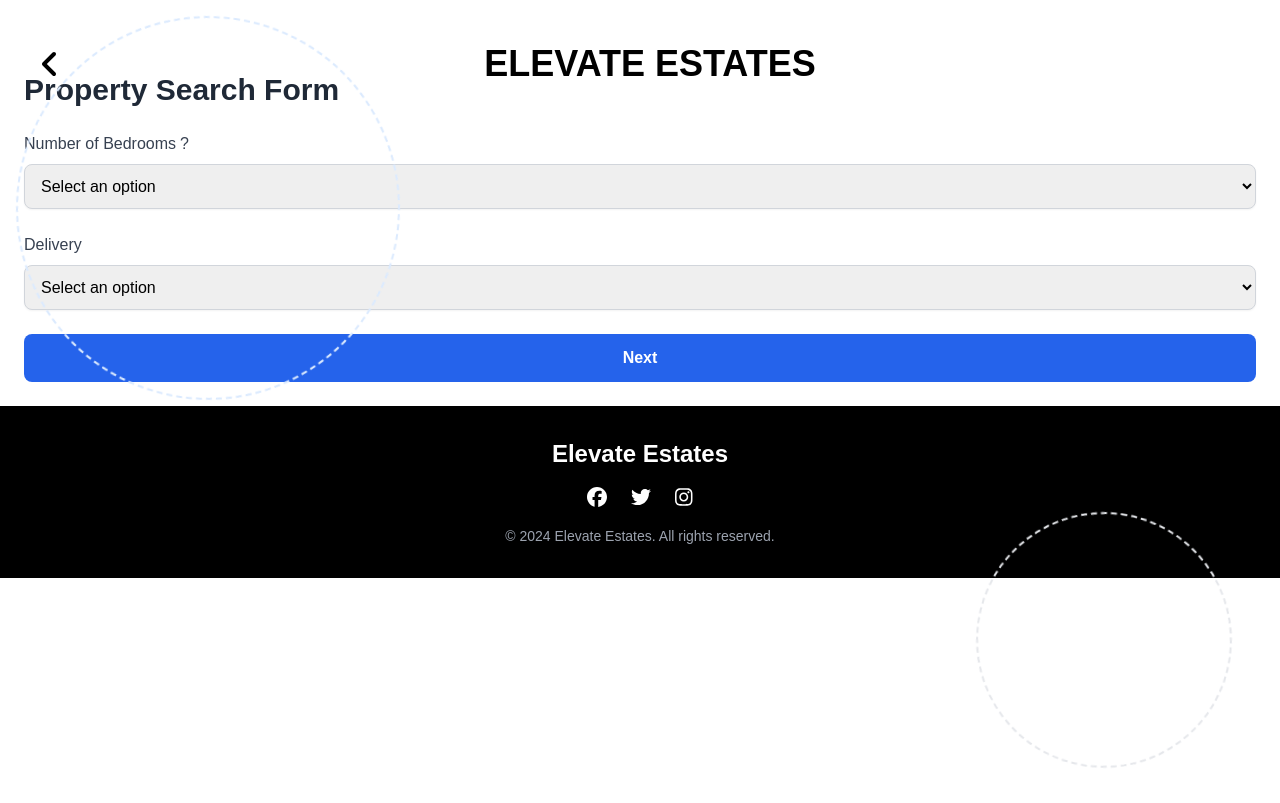
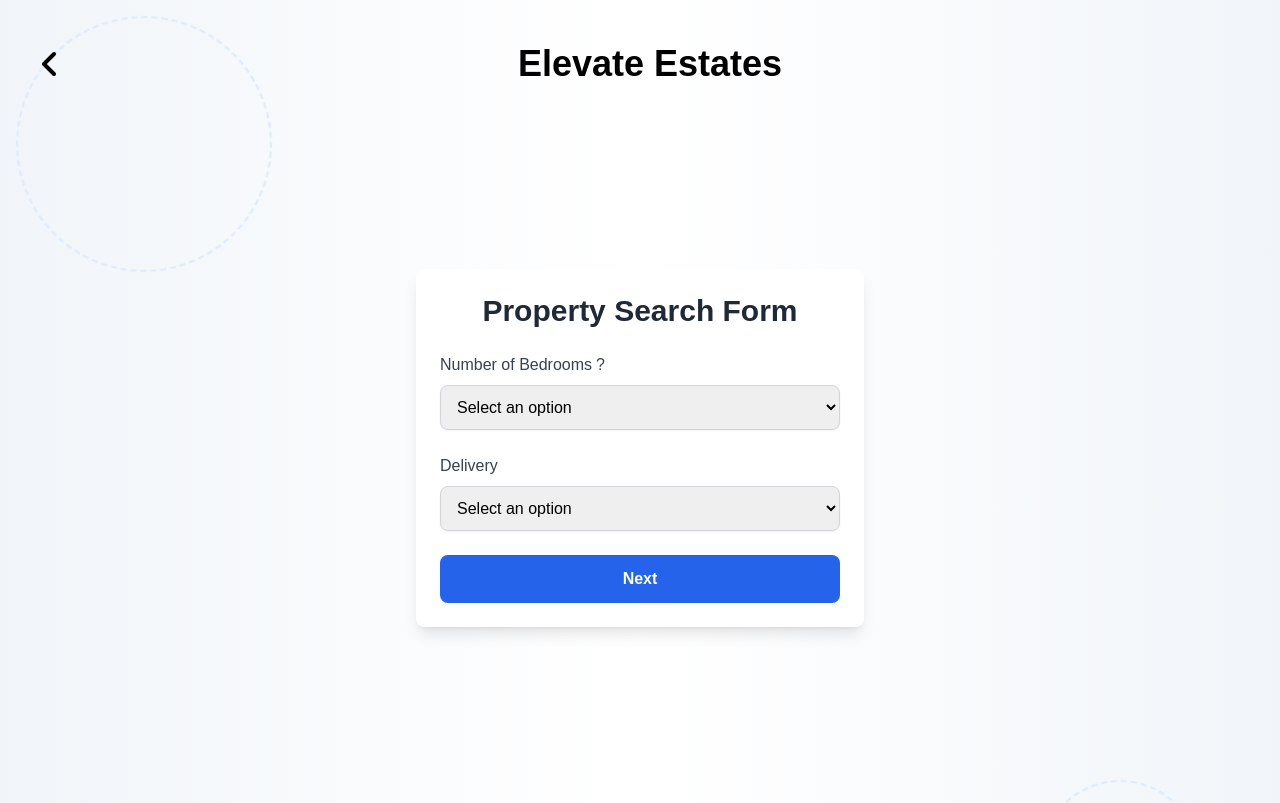
Before and after one commit to y-emam/elevate-estates, a Next.js app: page /propertyDetails in a window 1280 px wide. Shown: the top 803 px of the page. Built offline with nearby package versions, Linux system fonts and the light colour scheme.

Commit message:
fixed more bugs and edited the property details page

```diff
--- a/app/destination/page.tsx
+++ b/app/destination/page.tsx
@@ -2,6 +2,7 @@
 
 import Footer from "@/components/Footer";
 import Navbar from "@/components/Navbar";
+import RotatingCircles from "@/components/RotatingCircles";
 import Image from "next/image";
 import { useRouter } from "next/navigation";
 
@@ -44,7 +45,7 @@ function Form() {
   };
 
   return (
-    <div className="bg-gradient-to-r from-slate-100 via-white to-slate-50 h-full relative">
+    <div className="bg-gradient-to-r from-slate-100 via-white to-slate-50 h-full relative overflow-x-hidden">
       <Navbar />
       <div className="pt-36 flex flex-col justify-center">
         <h1 className="w-full text-black text-center text-xl font-bold">
@@ -75,8 +76,7 @@ function Form() {
       </div>
       <Footer />
 
-      <div className="absolute z-0 top-4 left-4 w-64 sm:w-80 md:w-96 h-64 sm:h-80 md:h-96 border-2 border-dashed border-blue-100 rounded-full animate-rotate" />
-      <div className="absolute bottom-8 right-12 w-48 sm:w-64 md:w-80 h-48 sm:h-64 md:h-80 border-2 border-black-100 border-dashed rounded-full animate-rotate" />
+      <RotatingCircles />
     </div>
   );
 }
--- a/app/propertyDetails/page.tsx
+++ b/app/propertyDetails/page.tsx
@@ -4,9 +4,11 @@
 import Navbar from "@/components/Navbar";
 import { useRouter, useSearchParams } from "next/navigation";
 import { ChangeEvent, FormEvent, useState } from "react";
-import Tippy from "@tippyjs/react";
+// import Tippy from "@tippyjs/react";
 import "tippy.js/dist/tippy.css";
 import Footer from "@/components/Footer";
+import Tooltip from "@/components/Tooltip";
+import RotatingCircles from "@/components/RotatingCircles";
 
 interface propertyDetailsData {
   noBedrooms: string;
@@ -42,26 +44,27 @@ function PropertyDetails() {
   };
 
   return (
-    <div>
+    <div className="bg-gradient-to-r from-slate-100 via-white to-slate-100 h-full relative overflow-x-hidden">
       <Navbar />
-      <div className="container mx-auto p-6">
-        <h1 className="text-3xl font-bold text-gray-800 mb-6">
+      <div className="flex justify-center items-center min-h-screen">
+        <div className="bg-white p-6 rounded-lg shadow-lg w-full max-w-md z-20">
+          <h1 className="text-3xl font-bold text-gray-800 mb-6 text-center">
             Property Search Form
           </h1>
           <form onSubmit={handleSubmit} className="space-y-6">
-          <div className="space-y-2 relative">
+            <div className="space-y-2">
               <label className="text-gray-700 font-medium flex items-center">
                 Number of Bedrooms
-              <Tippy content="Excludes extra spaces like the nanny's room, driver’s quarters, laundry area, and study.">
+                <Tooltip content="Excludes extra rooms like the nanny's room, driver’s quarters, laundry area, and study.">
                   <span className="ml-1 cursor-pointer">?</span>
-              </Tippy>
+                </Tooltip>
               </label>
               <select
                 name="noBedrooms"
                 value={propertyDetailsData.noBedrooms}
                 onChange={handleChange}
                 required
-              className="w-full p-3 border border-gray-300 rounded-lg shadow-sm focus:outline-none focus:ring-2 focus:ring-blue-500"
+                className="w-full p-3 border border-gray-300 rounded-lg shadow-sm focus:outline-none focus:ring-2 focus:ring-blue-500 cursor-pointer"
               >
                 <option value="">Select an option</option>
                 <option value="1">1 Bedroom</option>
@@ -78,7 +81,7 @@ function PropertyDetails() {
                 value={propertyDetailsData.delivery}
                 onChange={handleChange}
                 required
-              className="w-full p-3 border border-gray-300 rounded-lg shadow-sm focus:outline-none focus:ring-2 focus:ring-blue-500"
+                className="w-full p-3 border border-gray-300 rounded-lg shadow-sm focus:outline-none focus:ring-2 focus:ring-blue-500 cursor-pointer"
               >
                 <option value="">Select an option</option>
                 <option value="Ready to move">Ready to Move</option>
@@ -89,16 +92,16 @@ function PropertyDetails() {
 
             <button
               type="submit"
-            className="w-full bg-blue-600 text-white p-3 rounded-lg font-semibold hover:bg-blue-700 transition duration-300"
+              className="w-full bg-blue-600 text-white p-3 rounded-lg font-semibold hover:bg-blue-700 transition duration-300 cursor-pointer"
             >
               Next
             </button>
           </form>
         </div>
+      </div>
       <Footer />
 
-      <div className="absolute z-0 top-4 left-4 w-96 h-96 border-2 border-dashed border-blue-100 rounded-full animate-rotate" />
-      <div className="absolute bottom-8 right-12 w-64 h-64 border-2 border-black-100 border-dashed rounded-full animate-rotate" />
+      <RotatingCircles />
     </div>
   );
 }
--- a/app/propertyType/page.tsx
+++ b/app/propertyType/page.tsx
@@ -2,6 +2,7 @@
 
 import Footer from "@/components/Footer";
 import Navbar from "@/components/Navbar";
+import RotatingCircles from "@/components/RotatingCircles";
 import Image from "next/image";
 import { useRouter, useSearchParams } from "next/navigation";
 
@@ -80,8 +81,7 @@ function PropertyType() {
       </div>
       <Footer />
 
-      <div className="absolute z-0 top-4 left-4 w-64 sm:w-80 md:w-96 h-64 sm:h-80 md:h-96 border-2 border-dashed border-blue-100 rounded-full animate-rotate" />
-      <div className="absolute bottom-8 right-12 w-48 sm:w-64 md:w-80 h-48 sm:h-64 md:h-80 border-2 border-black-100 border-dashed rounded-full animate-rotate" />
+      <RotatingCircles />
     </div>
   );
 }
--- a/app/submition/page.tsx
+++ b/app/submition/page.tsx
@@ -2,6 +2,7 @@
 
 import Footer from "@/components/Footer";
 import Navbar from "@/components/Navbar";
+import RotatingCircles from "@/components/RotatingCircles";
 import { useSearchParams } from "next/navigation";
 import { ChangeEvent, FormEvent, useState } from "react";
 
@@ -173,6 +174,8 @@ function Submitiotn() {
         )}
       </div>
       <Footer />
+
+      <RotatingCircles />
     </div>
   );
 }
--- a/components/Navbar/index.tsx
+++ b/components/Navbar/index.tsx
@@ -16,7 +16,7 @@ function Navbar() {
     <nav
       className={`${
         isHomePage ? "fixed" : "relative"
-      } z-50 bg-transparent p-10 pb-0 w-full h-0 pt-12`}
+      } z-50 p-10 pb-0 w-full h-0 pt-12 bg-transparent`}
     >
       <div className="flex items-center justify-between w-full">
         {!isHomePage && (
@@ -37,7 +37,7 @@ function Navbar() {
           } text-2xl sm:text-4xl font-bold h-0 flex justify-center items-center cursor-pointer mx-auto`}
           onClick={handleNavigation}
         >
-          ELEVATE ESTATES
+          Elevate Estates
         </h1>
       </div>
     </nav>
--- /dev/null
+++ b/components/RotatingCircles/index.tsx
@@ -0,0 +1,10 @@
+function RotatingCircles() {
+  return (
+    <>
+      <div className="absolute z-10 top-4 left-4 w-96 sm:w-80 md:w-72 lg:w-64 h-96 sm:h-80 md:h-72 lg:h-64 border-2 border-dashed border-blue-100 rounded-full animate-rotate" />
+      <div className="absolute z-10 bottom-20 right-20 w-64 sm:w-56 md:w-48 lg:w-40 h-64 sm:h-56 md:h-48 lg:h-40 border-2 border-dashed border-blue-100 rounded-full animate-rotate" />
+    </>
+  );
+}
+
+export default RotatingCircles;
--- /dev/null
+++ b/components/Tooltip/index.tsx
@@ -0,0 +1,19 @@
+import { ReactNode } from "react";
+
+interface TooltipProps {
+  content: ReactNode;
+  children: ReactNode;
+}
+
+const Tooltip = ({ content, children }: TooltipProps) => {
+  return (
+    <div className="relative group z-10">
+      {children}
+      <div className="absolute left-1/2 transform -translate-x-1/2 bottom-full mb-2 hidden group-hover:block w-72 bg-gray-800 text-white text-sm p-2 rounded-lg shadow-md">
+        {content}
+      </div>
+    </div>
+  );
+};
+
+export default Tooltip;
--- a/tailwind.config.ts
+++ b/tailwind.config.ts
@@ -13,6 +13,11 @@ const config: Config = {
         foreground: "var(--foreground)",
         navy: "#000080",
         silver: "#C0C0C0",
+        "custom-light": "#f8f9fa",
+        "custom-dark": "#e9ecef",
+      },
+      backgroundImage: {
+        "custom-gradient": "linear-gradient(to right, #f8f9fa, #e9ecef)",
       },
       fontFamily: {
         serif: ['"Playfair Display"', "serif"],
```
Lines whose indentation alone changed are shown as unchanged.
